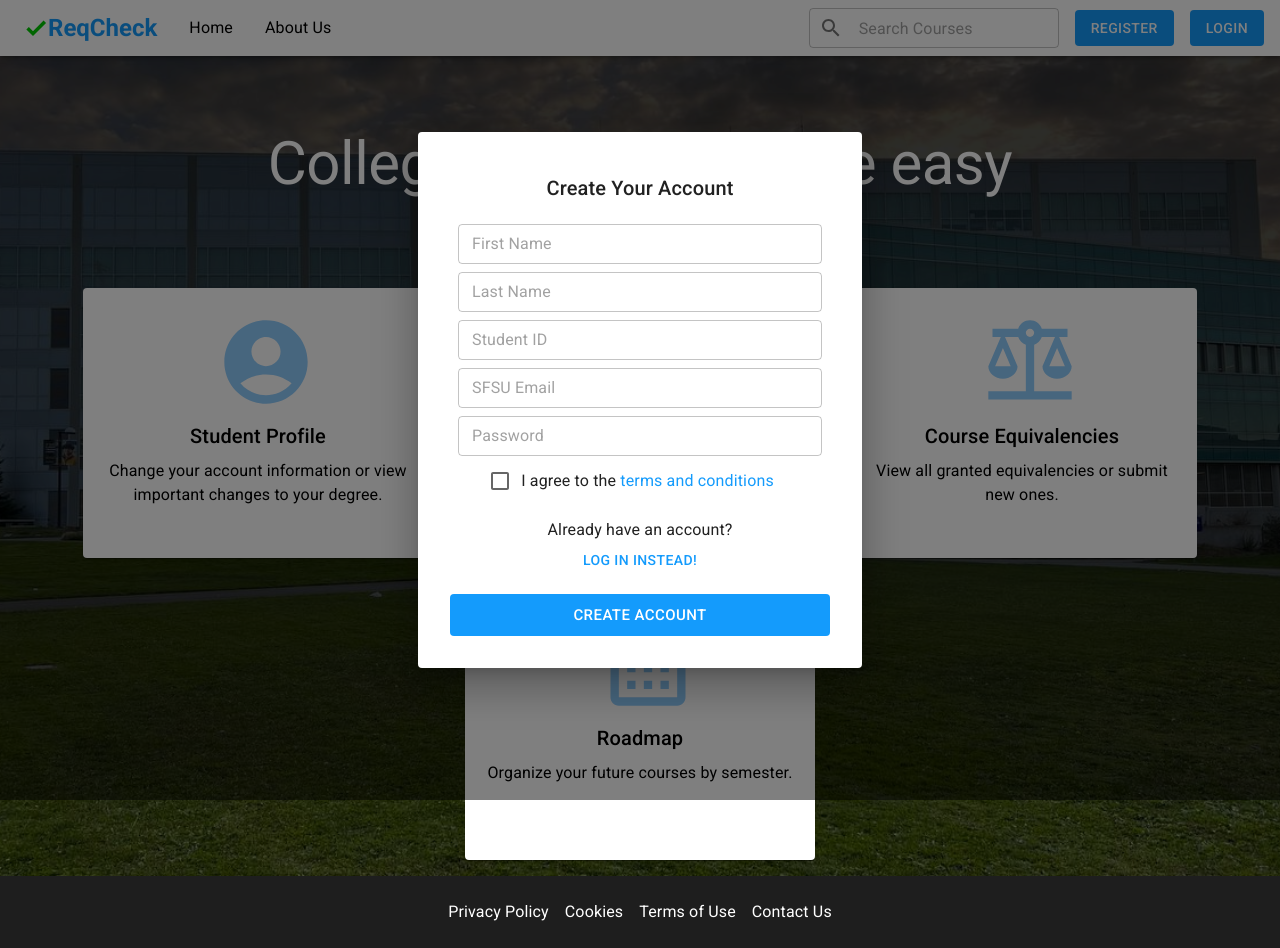
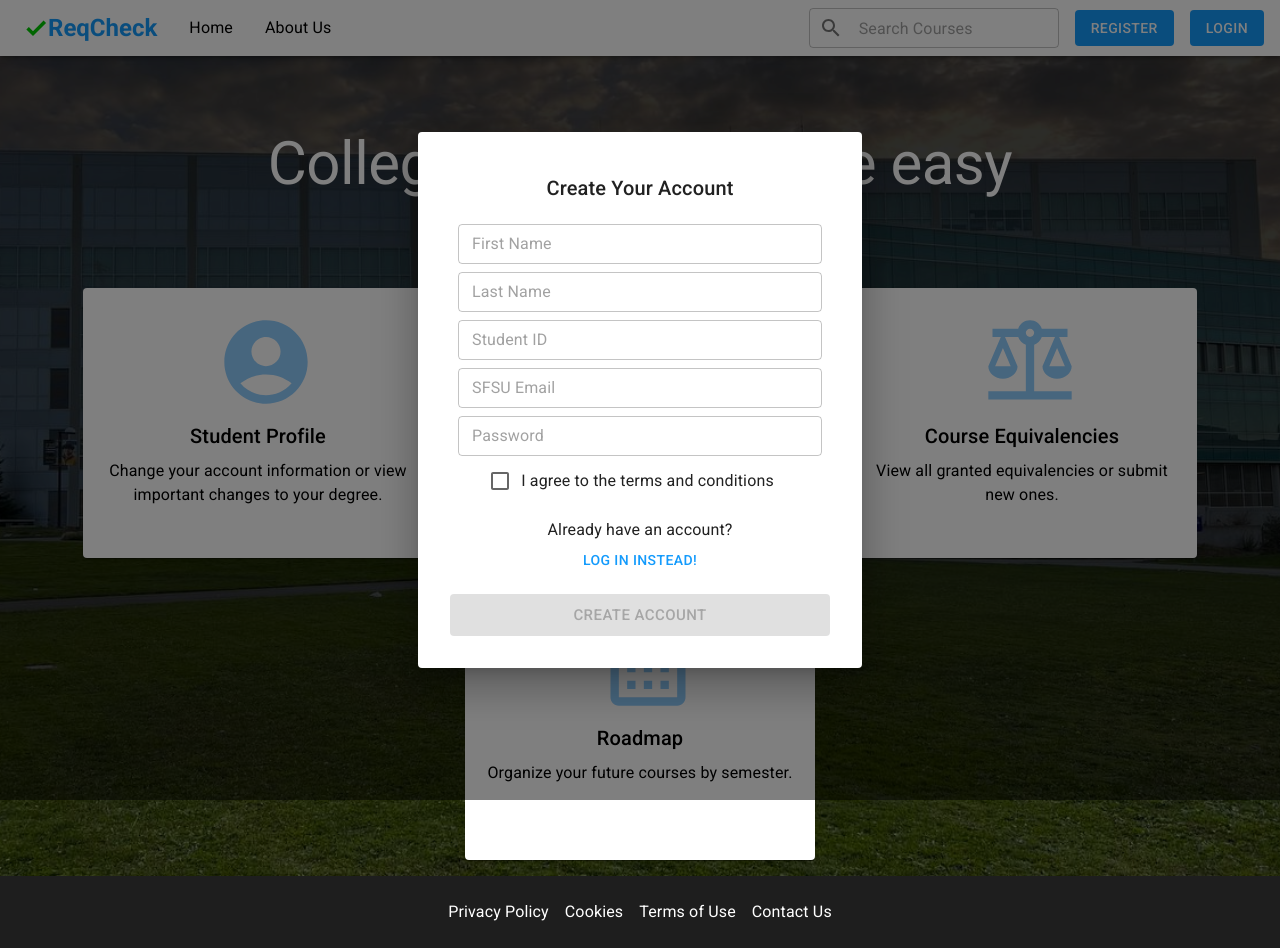
Before and after one commit to PianomanEric/reqcheck, a React (Create React App) app in the folder Milestones/M4/BetaPrototype/client/: page / in a window 1280 px wide. Both pictures are taken after a click on the button "REGISTER". Built offline with nearby package versions, Linux system fonts and the light colour scheme; no server answers.

Commit message:
Made create account button disabled when terms and conditions not agreed to

```diff
--- a/Milestones/M4/BetaPrototype/client/src/components/LoginSignupDialog.js
+++ b/Milestones/M4/BetaPrototype/client/src/components/LoginSignupDialog.js
@@ -20,9 +20,11 @@ export default function LoginSignupDialog(props) {
     const [lastName, setLastName] = useState('');
     const [email, setEmail] = useState('');
     const [password, setPassword] = useState('');
+    const [terms, setTerms] = useState(false);
     const [inputDisabled, setInputDisabled] = useState(false);
 
     const handleClose = () => {
+        console.log("closing");
         if (props.onClose) {
             props.onClose();
         }
@@ -31,12 +33,14 @@ export default function LoginSignupDialog(props) {
         setLastName('');
         setEmail('');
         setPassword('');
+        setTerms(false);
     }
 
     const handlePageChange = (pageName) => {
         if (props.onPageChange) {
             props.onPageChange(pageName);
         }
+        setTerms(false);
     }
 
     const handleLogin = async () => {
@@ -75,7 +79,7 @@ export default function LoginSignupDialog(props) {
     }
 
     return (
-        <Dialog fullWidth maxWidth='xs' open={props.open} onClose={props.onClose} PaperProps={{
+        <Dialog fullWidth maxWidth='xs' open={props.open} onClose={handleClose} PaperProps={{
             sx: {
                 p: 3,
             }
@@ -122,11 +126,11 @@ export default function LoginSignupDialog(props) {
                         alignItems: 'center',
                     }}>
 
-                        <FormControlLabel control={<Checkbox/>} label={<>
+                        <FormControlLabel control={<Checkbox checked={terms} onChange={(event) => {setTerms(event.target.checked)}}/>} label={<>
                             <Typography component='span'>
-                                I agree to the
-                            </Typography><Link> terms and conditions</Link>
-                            </>}/>
+                                I agree to the terms and conditions
+                            </Typography>
+                        </>}/>
                     </FormGroup>
 
                     <Typography align='center' sx={{
@@ -141,7 +145,7 @@ export default function LoginSignupDialog(props) {
                         Log in instead!
                     </Button>
                     <DialogActions>
-                        <Button onClick={handleSignup} disabled={inputDisabled} variant='contained' size='large' fullWidth sx={{
+                        <Button onClick={handleSignup} disabled={inputDisabled || !terms} variant='contained' size='large' fullWidth sx={{
                             color: 'common.white',
                         }}>
                             Create Account
```
